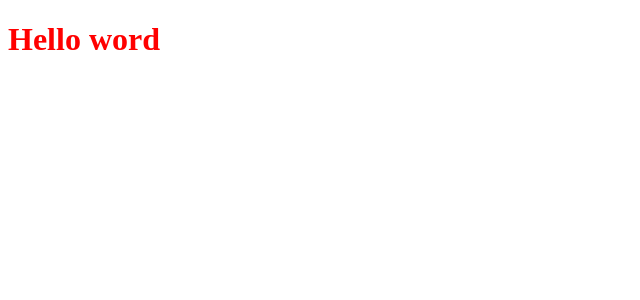
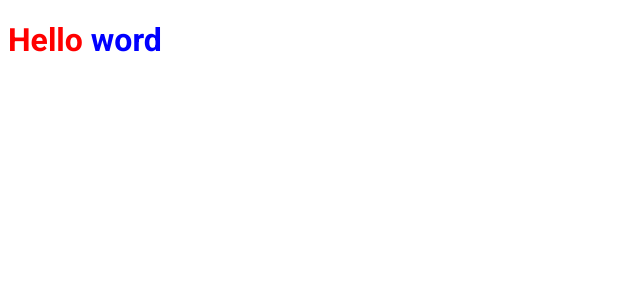
Before and after one commit to GabrielNatan/ig-news, a Next.js app: page / in a window 1280 px wide. Shown: the top 300 px of the page, without its empty margins (0-640 px from the left). Built offline with nearby package versions, Linux system fonts and the light colour scheme.

Commit message:
add sass

```diff
--- a/package.json
+++ b/package.json
@@ -11,7 +11,8 @@
   "dependencies": {
     "next": "11.1.2",
     "react": "17.0.2",
-    "react-dom": "17.0.2"
+    "react-dom": "17.0.2",
+    "sass": "^1.42.1"
   },
   "devDependencies": {
     "@types/node": "^16.10.4",
--- /dev/null
+++ b/src/pages/_document.tsx
@@ -0,0 +1,17 @@
+import Document,{Html,Head,Main, NextScript} from "next/document"
+export default class MyDocument extends Document {
+    render() {
+        return (
+            <Html >
+                <Head>
+                    <link rel="preconnect" href="https://fonts.googleapis.com"/>
+                    <link href="https://fonts.googleapis.com/css2?family=Roboto:wght@400;700;900&display=swap" rel="stylesheet"/>
+                </Head>
+                <body>
+                   <Main/>
+                   <NextScript/>
+                </body>
+            </Html>
+        )
+    }
+}
--- a/src/pages/index.tsx
+++ b/src/pages/index.tsx
@@ -1,6 +1,6 @@
-import Styles from "../styles/home.module.css"
+import Styles from "../styles/home.module.scss"
 export default function Home() {
   return (
-    <h1 className={Styles.title}>Hello word</h1>
+    <h1 className={Styles.title}>Hello <span> word</span></h1>
   )
 }
--- a/src/styles/home.module.css
+++ /dev/null
@@ -1,3 +0,0 @@
-.title{
-    color: red;
-}
--- /dev/null
+++ b/src/styles/home.module.scss
@@ -0,0 +1,7 @@
+.title{
+    color: red;
+    font-family: "roboto";
+    span{
+        color: blue;
+    }
+}
```
Also changed, not shown: 1 other file (tests, documents, lock files or other folders).
